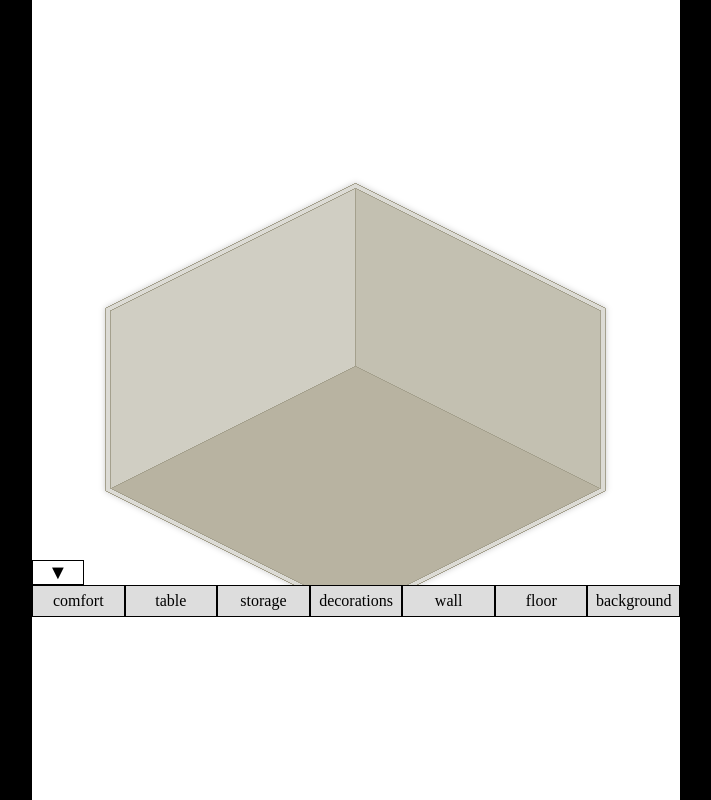
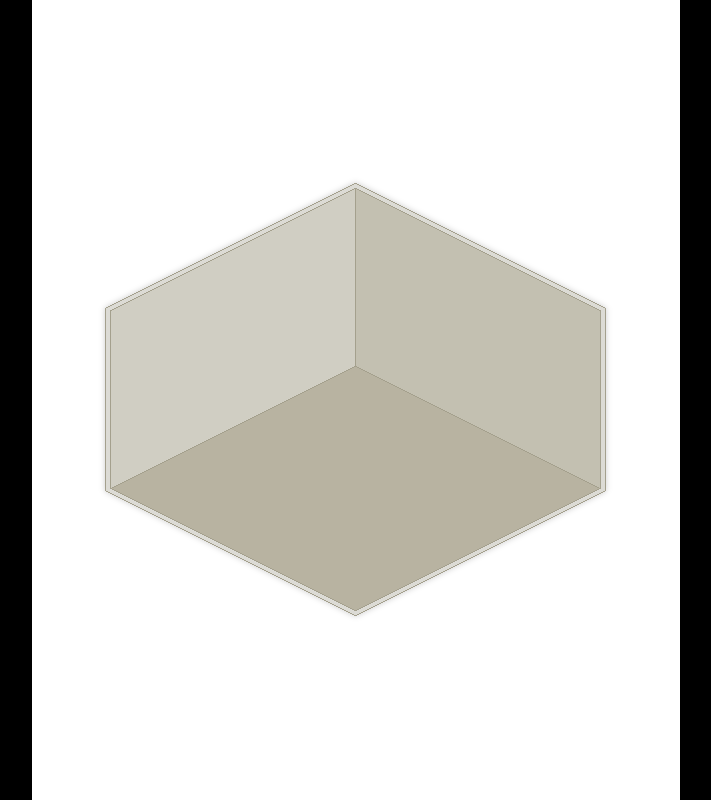
Before and after one commit to sloth-hub/wanroom, a website: page index.html in a window 1280 px wide. Both pictures are taken after a click on the button "START". Shown: the whole page, without its empty margins (284-995 px from the left). Drawn offline with nearby package versions, Linux system fonts and the light colour scheme.

Commit message:
Fix code as game display was changed from div to canvas

```diff
--- a/index.html
+++ b/index.html
@@ -1,5 +1,6 @@
 <!DOCTYPE html>
 <html lang="ko">
+
 <head>
     <meta charset="UTF-8">
     <meta http-equiv="X-UA-Compatible" content="IE=edge">
@@ -7,15 +8,16 @@
     <title>WANROOM</title>
     <link rel="stylesheet" href="./style.css">
 </head>
+
 <body onselectstart="return false">
     <div class="container">
-        <div class="display">
+        <canvas id="display" width="648"></canvas>
+        <div class="start-background">
             <button class="start-btn">START</button>
-            <div class="room hide">
-            </div>
         </div>
     </div>
     <script src="./index.js"></script>
     <script src="https://unpkg.com/axios/dist/axios.min.js"></script>
 </body>
+
 </html>
--- a/index.js
+++ b/index.js
@@ -1,7 +1,7 @@
-const startbtn = document.querySelector('.start-btn');
-const container = document.querySelector('.container');
-const display = document.querySelector(".display");
-const room = document.querySelector(".room");
+const canvas = document.getElementById("display")
+canvas.height = window.innerHeight;
+const display = canvas.getContext("2d");
+const start = document.querySelector(".start-btn");
 
 let active = false;
 let activeItem = null;
@@ -15,37 +15,24 @@ let yOffset = 0;
 init();
 
 function init() {
-    startbtn.addEventListener("click", async ({ target }) => {
-        display.removeChild(target);
-        room.classList.remove("hide");
-        const itemListWrap = document.createElement("div");
-        itemListWrap.classList.add("item-list-wrap");
-        itemListWrap.innerHTML = `
-        <div class="tab-toggle">▼</li></div>
-        <ul class="item-tab">
-        <li class="item-tab category">comfort</li>
-        <li class="item-tab category">table</li>
-        <li class="item-tab category">storage</li>
-        <li class="item-tab category">decorations</li>
-        <li class="item-tab category">wall</li>
-        <li class="item-tab category">floor</li>
-        <li class="item-tab category">background</li>
-        </ul>
-        <ul class="item-list">
-        </ul>`;
-        const itemData = await axios.get("test.json")
-            .then(({ data }) => data);
-        container.appendChild(itemListWrap);
-        onClickedItem();
-        onClickedTab(itemListWrap, itemData);
+    const container = document.querySelector(".container");
+    const roomImg = new Image;
+    roomImg.src = "./images/room.png";
+
+    start.addEventListener("click", ({ target }) => {
+        if (target.className === "start-btn") {
+            container.removeChild(target.closest(".start-background"));
+        }
     });
-
+    document.addEventListener("DOMContentLoaded", () => {
+        display.drawImage(roomImg, (canvas.width / 2 - roomImg.width / 2), (canvas.height / 2 - roomImg.height / 2), 600, 600);
+    });
 }
 
 function clickedItemList(itemListWrap, categoryName) {
     itemListWrap.addEventListener("click", ({ target }) => {
         if (categoryName === "background") {
-            room.style.backgroundColor = target.style.backgroundColor;
+            display.style.backgroundColor = target.style.backgroundColor;
         } else if (target.className === "item-img") {
             let item = document.createElement("img");
             item.classList.add("item");
--- a/style.css
+++ b/style.css
@@ -22,9 +22,26 @@ img {
     overflow: hidden;
 }
 
-.display {
+.start-background {
     width: 100%;
     height: 100%;
+    display: flex;
+    justify-content: center;
+    align-items: center;
+    position: absolute;
+    top: 0;
+    background-color: #fff;
+}
+
+.start-btn {
+    border: none;
+    background-color: #000;
+    color: white;
+    padding: 10px;
+    position: absolute;
+}
+
+#display {
     display: flex;
     align-items: center;
     justify-content: center;
@@ -101,14 +118,6 @@ img {
     position: absolute;
 }
 
-.start-btn {
-    border: none;
-    background-color: #000;
-    color: white;
-    padding: 10px;
-    position: absolute;
-}
-
 .hide {
     display: none;
 }
@@ -118,6 +127,9 @@ img {
 }
 
 @media screen and (max-width: 648px) {
+    #display {
+        width: 100%;
+    }
     .item-list {
         height: 170px;
     }
```
